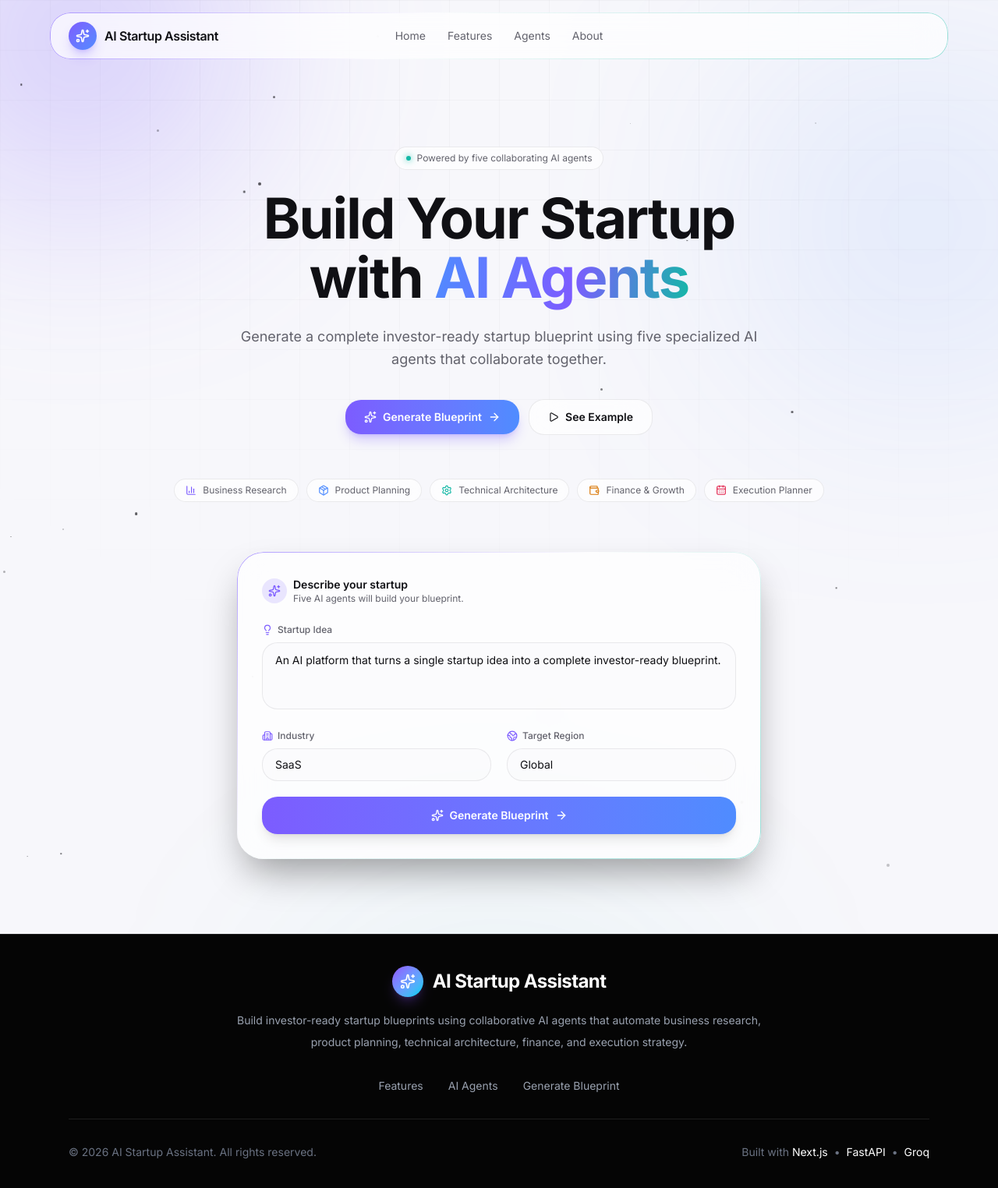
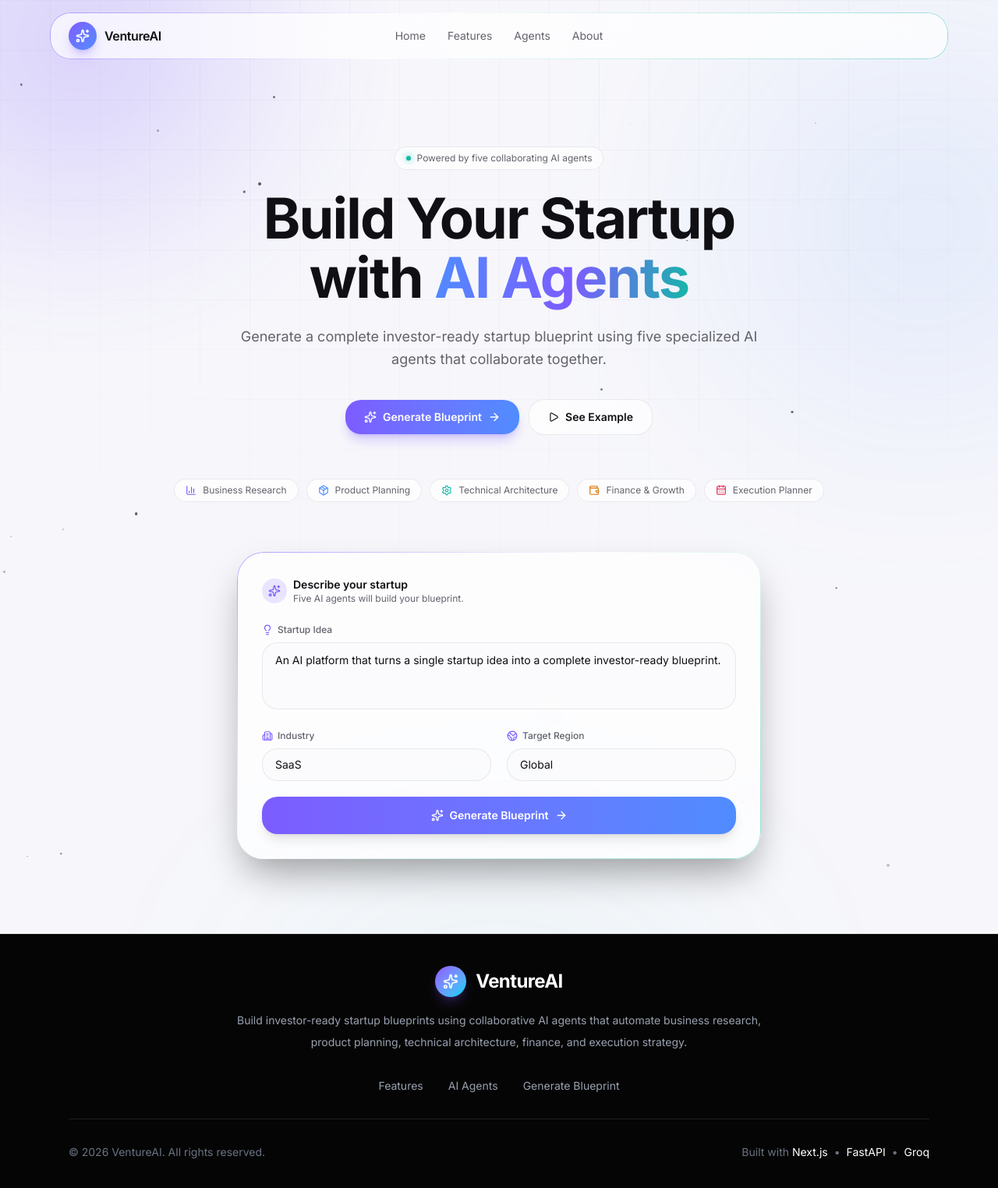
Before and after one commit to bhavyaa1801/AI-startup-agent-v2, a Next.js app in the folder frontend/startup-assistant-2-frontend/: page / in a window 1280 px wide. Shown: the top 1524 px of the page at 78% size. Built offline with nearby package versions, Linux system fonts and the light colour scheme; no server answers.

Commit message:
changed name

```diff
--- a/frontend/startup-assistant-2-frontend/app/layout.tsx
+++ b/frontend/startup-assistant-2-frontend/app/layout.tsx
@@ -14,7 +14,7 @@ const geistMono = Geist_Mono({
 })
 
 export const metadata: Metadata = {
-  title: 'AI Startup Assistant — Build Your Startup with AI Agents',
+  title: 'VentureAI — Build Your Startup with AI Agents',
   description:
     'Generate a complete, investor-ready startup blueprint using five specialized AI agents that collaborate together.',
   generator: 'v0.app',
--- a/frontend/startup-assistant-2-frontend/components/dashboard/sidebar.tsx
+++ b/frontend/startup-assistant-2-frontend/components/dashboard/sidebar.tsx
@@ -34,7 +34,7 @@ export function Sidebar({ active, onSelect, open, onClose }: SidebarProps) {
             <span className="flex h-9 w-9 items-center justify-center rounded-xl bg-gradient-to-br from-primary to-secondary text-primary-foreground shadow-lg shadow-primary/30">
               <Sparkles className="h-4 w-4" />
             </span>
-            <span className="text-sm font-semibold tracking-tight">AI Startup Assistant</span>
+            <span className="text-sm font-semibold tracking-tight">VentureAI</span>
           </a>
           <button
             onClick={onClose}
--- a/frontend/startup-assistant-2-frontend/components/footer.tsx
+++ b/frontend/startup-assistant-2-frontend/components/footer.tsx
@@ -20,7 +20,7 @@ export default function Footer() {
             </div>
 
             <h2 className="text-2xl font-bold tracking-tight text-white">
-              AI Startup Assistant
+              VentureAI
             </h2>
 
           </div>
@@ -66,7 +66,7 @@ export default function Footer() {
         <div className="flex flex-col items-center justify-between gap-3 text-sm text-gray-500 md:flex-row">
 
           <p>
-            © 2026 AI Startup Assistant. All rights reserved.
+            © 2026 VentureAI. All rights reserved.
           </p>
 
           <p>
--- a/frontend/startup-assistant-2-frontend/components/navbar.tsx
+++ b/frontend/startup-assistant-2-frontend/components/navbar.tsx
@@ -23,7 +23,7 @@ export function Navbar() {
             <Sparkles className="h-4.5 w-4.5" strokeWidth={2.2} />
           </span>
           <span className="text-sm font-semibold tracking-tight md:text-base">
-            AI Startup Assistant
+            VentureAI
           </span>
         </a>
 
```
Also changed, not shown: 1 other file (tests, documents, lock files or other folders).
